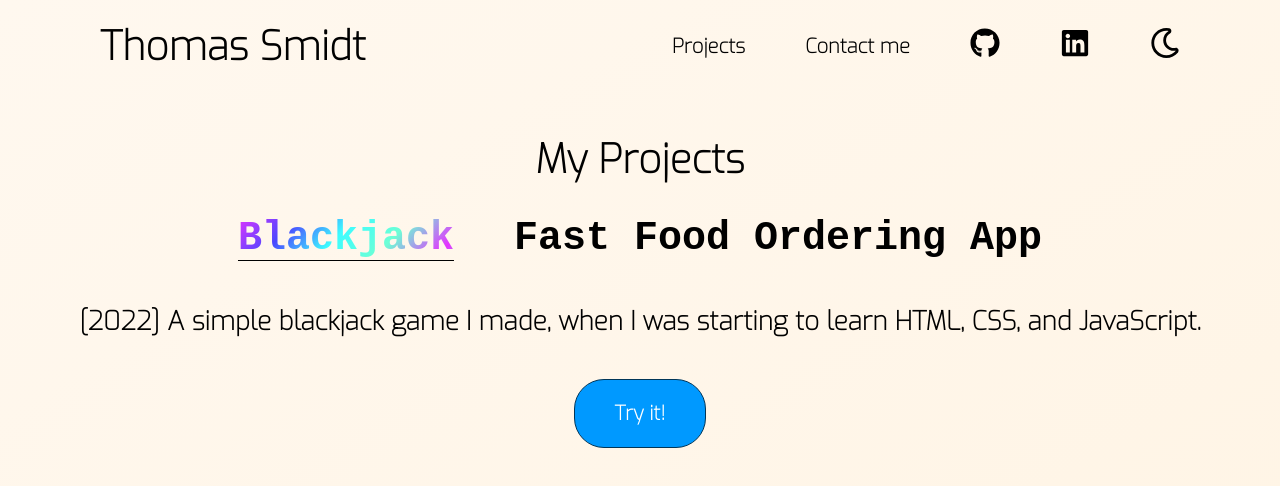
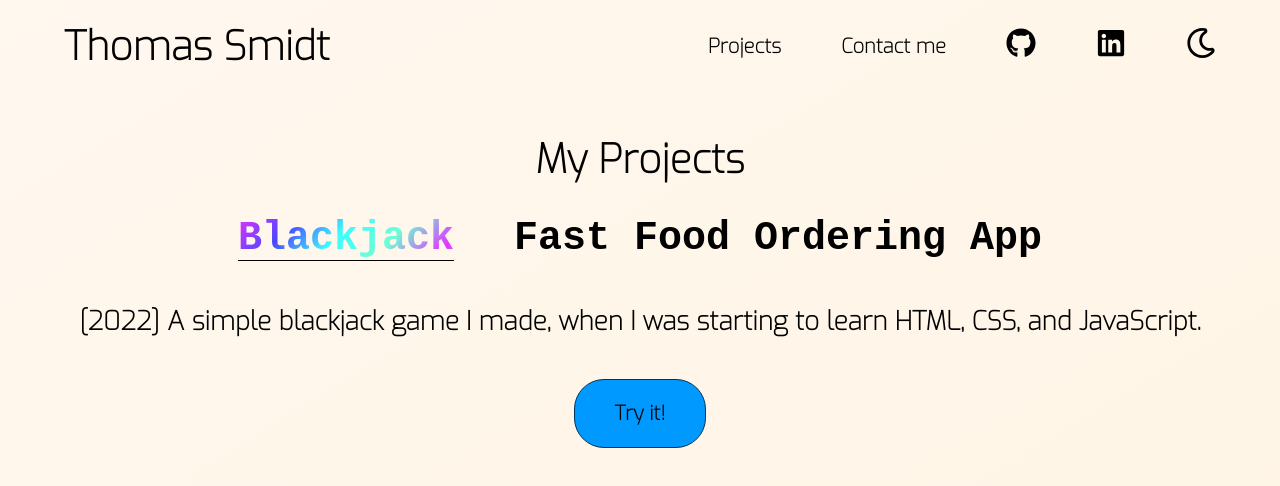
Before and after one commit to ThomasSmidt/thomas-smidt-website, a React (Create React App) app: page /projects in a window 1280 px wide. Shown: the top 486 px of the page. Built offline with nearby package versions, Linux system fonts and the light colour scheme.

Commit message:
changes darkmode functionality and seperated it into its own ThemeContext

```diff
--- a/package.json
+++ b/package.json
@@ -13,7 +13,7 @@
     "react": "^19.1.0",
     "react-dom": "^19.1.0",
     "react-icons": "^5.5.0",
-    "react-router-dom": "^7.5.1",
+    "react-router-dom": "^7.6.1",
     "react-scripts": "5.0.1",
     "sass": "^1.87.0",
     "web-vitals": "^2.1.4"
--- a/src/App.js
+++ b/src/App.jsx
@@ -1,18 +1,17 @@
-import React from 'react';
+import { BrowserRouter as Router, Routes, Route } from 'react-router-dom';
 import Home from './pages/Home';
 import Projects from './pages/Projects';
-
-import { BrowserRouter, Routes, Route } from 'react-router-dom';
+import Navbar from './components/Navbar';
 
 function App() {
   return (
-    <BrowserRouter>
+    <Router>
+      <Navbar />
       <Routes>
         <Route path="/" element={<Home />} />
         <Route path="/projects" element={<Projects />} />
-        {/* <Route path="/blackjack" element*/}
       </Routes>
-    </BrowserRouter>
+    </Router>
   );
 }
 
--- a/src/components/Navbar.jsx
+++ b/src/components/Navbar.jsx
@@ -1,58 +1,33 @@
-import React, { useState, useEffect } from 'react';
+import React, { useState } from 'react';
+import { FaRegMoon, FaSun, FaBars, FaTimes, FaLinkedin, FaGithub } from "react-icons/fa";
+import { useTheme } from '../context/ThemeContext';
+import { Link } from 'react-router-dom';
 import './Navbar.scss';
-import { FaRegMoon, FaSun, FaBars, FaTimes } from "react-icons/fa";
-import { FaLinkedin } from "react-icons/fa";
-import { FaGithub } from "react-icons/fa";
 
 const Navbar = () => {
-  const [bgAnimate, setBgAnimate] = useState(false);
+  const { darkMode, setDarkMode } = useTheme();
   const [menuOpen, setMenuOpen] = useState(false);
 
-  useEffect(() => {
-    if (bgAnimate) {
-      document.body.classList.add('bg-animate');
-    } else {
-      document.body.classList.remove('bg-animate');
-    }
-  }, [bgAnimate]);
-
-  const toggleBackground = () => {
-    setBgAnimate(!bgAnimate);
-  };
-
-  const toggleMenu = () => {
-    setMenuOpen(!menuOpen);
-  };
+  const toggleTheme = () => setDarkMode(prev => !prev);
+  const toggleMenu = () => setMenuOpen(prev => !prev);
 
   return (
     <section id="navbar">
-      <a href="/" id="nav-logo">Thomas Smidt</a>
+      <Link to="/" id="nav-logo">Thomas Smidt</Link>
       <section className="nav-link-container">
         <div id="nav-links" className={menuOpen ? 'open' : ''}>
-          <a href="/projects" onClick={() => setMenuOpen(false)}>Projects</a>
-          <a href="/contact" onClick={() => setMenuOpen(false)}>Contact me</a>
-          <a href="https://github.com/ThomasSmidt">
-          <FaGithub thub className="icon"></FaGithub>
-          </a>
-          <a href="https://www.linkedin.com/in/thomas-smidt-95a768249/">
-            <FaLinkedin className="icon"></FaLinkedin>
-          </a>
+          <Link to="/projects" onClick={() => setMenuOpen(false)}>Projects</Link>
+          <Link to="/contact" onClick={() => setMenuOpen(false)}>Contact me</Link>
+          <a href="https://github.com/ThomasSmidt"><FaGithub className="icon" /></a>
+          <a href="https://www.linkedin.com/in/thomas-smidt-95a768249/"><FaLinkedin className="icon" /></a>
         </div>
-        <div className="theme-toggle" onClick={toggleBackground}>
-          {bgAnimate ? (
-            <FaSun className="icon fade-in" />
-          ) : (
-            <FaRegMoon className="icon fade-in" />
-          )}
+        <div className="theme-toggle" onClick={toggleTheme}>
+          {darkMode ? <FaSun className="icon" /> : <FaRegMoon className="icon" />}
         </div>
-
         <div id="burger" onClick={toggleMenu}>
           {menuOpen ? <FaTimes /> : <FaBars />}
         </div>
       </section>
-
-
-
     </section>
   );
 };
--- a/src/components/Navbar.scss
+++ b/src/components/Navbar.scss
@@ -1,5 +1,5 @@
 #navbar {
-    padding: 1rem 5rem;
+    padding: 1rem 20vw;
     display: flex;
     text-align: center;
     align-items: center;
@@ -97,13 +97,14 @@
 .theme-toggle {
   cursor: pointer;
   margin-left: 2rem;
+  color: var(--color-default);
+
   .icon {
     font-size: 1.5rem;
-
-  }
-  color: var(--color-default);
-  &:hover {
-    transform: scale(1.2);
+    transition: transform 0.3s ease;
+    &:hover {
+      transform: scale(1.2);
+    }
   }
 }
 
@@ -112,7 +113,22 @@
   font-size: 1.5rem;
 }
 
-@media screen and (max-width: 800px) {
+@keyframes increase-size-hover {
+  0% {
+      transform: scale(1)
+  }
+  100% {
+      transform: scale(1.2)
+  }
+  }
+
+@media screen and (max-width: 1400px) {
+  #navbar {
+    padding: 1rem 5vw;
+  }
+}
+
+@media screen and (max-width: 1000px) {
   .nav-link-container {
     display: flex;
 
--- a/src/components/SelectableInfoPanel.jsx
+++ b/src/components/SelectableInfoPanel.jsx
@@ -10,7 +10,7 @@ const SelectableInfoPanel = ({ title, itemsMap }) => {
 
     return (
         <section className="selectable-info-panel-container">
-            <h1 class="info-panel-title">{title}</h1>
+            <h1 className="info-panel-title">{title}</h1>
             <div className="selectable-info-panel">
                 <div className="item-container">
                     {keys.map((item) => (
--- a/src/components/SelectableInfoPanel.scss
+++ b/src/components/SelectableInfoPanel.scss
@@ -65,12 +65,12 @@
         }
 
         &:hover {
-          animation: rainbow-loop 5s linear infinite;
+          animation: rainbow-loop 10s linear infinite;
           animation-play-state: running;
         }
 
         &.active {
-          animation: rainbow-loop 5s linear infinite;
+          animation: rainbow-loop 10s linear infinite;
           animation-play-state: paused;
         }
     }
@@ -117,12 +117,10 @@
 
 @keyframes rainbow-loop {
 0% {
-    transform: scale(1);
     background-position: 0% 0%;
 }
 100% {
     background-position: 1400% 0%;
-    transform: scale(1.2);
 }
 }
 
--- /dev/null
+++ b/src/context/ThemeContext.jsx
@@ -0,0 +1,32 @@
+import React, { createContext, useContext, useEffect, useState } from 'react';
+
+const ThemeContext = createContext();
+
+export const ThemeProvider = ({ children }) => {
+  const [darkMode, setDarkMode] = useState(false);
+
+  useEffect(() => {
+    const storedTheme = localStorage.getItem('theme');
+    const prefersDark = window.matchMedia('(prefers-color-scheme: dark)').matches;
+
+    const isDark = prefersDark;
+    console.log('Using dark mode:', isDark);
+    setDarkMode(isDark);
+    console.log('Initial dark mode:', isDark);
+    console.log('Media query matches:', window.matchMedia('(prefers-color-scheme: dark)').matches);
+    document.body.classList.toggle('dark', isDark);
+  }, []);
+
+  useEffect(() => {
+    localStorage.setItem('theme', darkMode ? 'dark' : 'light');
+    document.body.classList.toggle('dark', darkMode);
+  }, [darkMode]);
+
+  return (
+    <ThemeContext.Provider value={{ darkMode, setDarkMode }}>
+      {children}
+    </ThemeContext.Provider>
+  );
+};
+
+export const useTheme = () => useContext(ThemeContext);
--- a/src/index.js
+++ b/src/index.js
@@ -1,14 +1,18 @@
 import React from 'react';
 import ReactDOM from 'react-dom/client';
+import App from './App';
+import { ThemeProvider } from './context/ThemeContext';
 import './index.scss';
-import App from './App';
 
 const root = ReactDOM.createRoot(document.getElementById('root'));
 root.render(
   <React.StrictMode>
-    <App />
+    <ThemeProvider> {}
+      <App />
+    </ThemeProvider>
   </React.StrictMode>
 );
+
 
 // If you want to start measuring performance in your app, pass a function
 // to log results (for example: reportWebVitals(console.log))
--- a/src/index.scss
+++ b/src/index.scss
@@ -10,34 +10,29 @@
     font-weight: bold;
 }
 
-:root {
-  --text-color: black;
-}
-
+/* Base light mode (default) */
 :root {
   --color-default: black;
-  --color-active: white;
   --theme-color: rgb(255, 248, 239);
+  --background-gradient: linear-gradient(149deg, rgb(255, 248, 239), rgb(255, 244, 228));
 }
 
 body {
-  margin: 0;
-  -webkit-font-smoothing: antialiased;
-  -moz-osx-font-smoothing: grayscale;
   min-height: 100vh;
-  /* background: linear-gradient(149deg,rgb(255, 210, 143) 0%, rgb(255, 244, 228) 33%, rgb(13, 21, 48) 67%, rgb(30, 47, 109) 100%); */
-  background: linear-gradient(149deg,rgb(255, 248, 239) 0%, rgb(255, 244, 228) 33%, rgb(73, 80, 99) 67%, rgb(17, 18, 20) 100%);
-  background-size: 500%;
-  background-position: 0% 50%;
-  transition: background-position 1.5s ease;
   color: var(--color-default);
+  background: var(--background-gradient);
+  transition: background 1.5s ease;
 }
 
-body.bg-animate {
-  background-position: 100% 50%;
+
+/* Dark mode */
+body.dark {
   --color-default: white;
   --theme-color: rgb(17, 18, 20);
+  --background-gradient: linear-gradient(149deg, rgb(53, 53, 65), rgb(17, 18, 20));
 }
+
+
 
 code {
   font-family: source-code-pro, Menlo, Monaco, Consolas, 'Courier New',
--- a/src/pages/Home.jsx
+++ b/src/pages/Home.jsx
@@ -1,13 +1,11 @@
 import React from 'react';
 import Hero from '../components/Hero';
-import Navbar from '../components/Navbar';
 import Skills from '../components/Skills';
 import './Home.scss';
 
 function App() {
   return (
     <div>
-      <Navbar />
       <Hero />
       <Skills />
     </div>
--- a/src/pages/Projects.jsx
+++ b/src/pages/Projects.jsx
@@ -1,11 +1,9 @@
 import React from 'react';
-import Navbar from '../components/Navbar';
 import Projects from '../components/ProjectsComponent.jsx';
 
 function App() {
   return (
     <div>
-      <Navbar />
       <Projects />
     </div>
   );
```
Also changed, not shown: src/components/Layout.jsx (added, +14 -0 lines), 1 other file (tests, documents, lock files or other folders).
